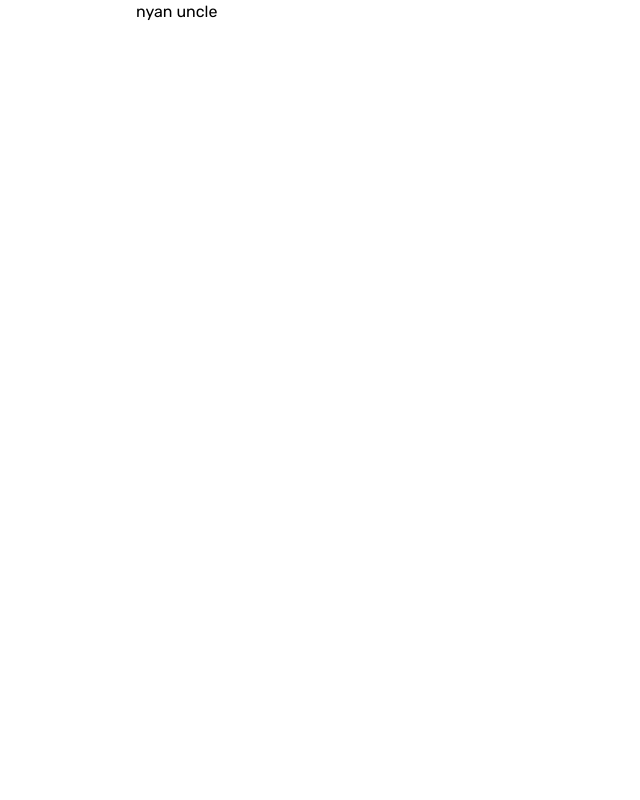
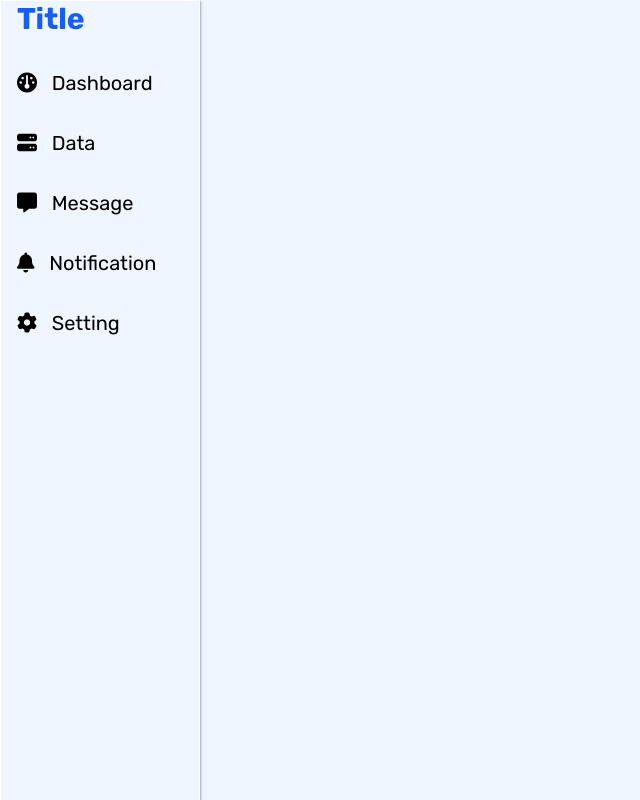
Before and after one commit to Sky28702/admin-panel, a Next.js app: page / in a window 1280 px wide. Shown: the top 800 px of the page, without its empty margins (0-640 px from the left). Built offline with nearby package versions, Linux system fonts and the light colour scheme.

Commit message:
Dashboard base construction

```diff
--- a/app/(dashboard)/page.js
+++ b/app/(dashboard)/page.js
@@ -2,9 +2,35 @@
 
 const Home = () => {
   return (
-    <div className=" max-w-[1024px] pl-2 pr-2 relative">
-      {/* <filename /> */}
-      <h1>nyan uncle</h1>
+    <div className="bg-blue-50 min-h-screen">
+      <section>
+        <div className=" flex flex-col [&>p]:hover:cursor-pointer [&>p]:hover:bg-blue-200 [&>p]:items-center [&>p]:w-50 border boder-none border-white h-full w-50 shadow shadow-slate-500">
+          <h1 className="text-blue-600 font-bold text-3xl pl-4">Title</h1>
+          <p className="pl-4 pt-2 font-normal text-xl mt-6">
+            <i className="fa-solid fa-gauge"></i> &nbsp; Dashboard
+          </p>
+
+          <p className="pl-4 pt-2 font-normal text-xl mt-6">
+            <i class="fa-solid fa-server"></i> &nbsp; Data
+          </p>
+
+          <p className="pl-4 pt-2 font-normal text-xl mt-6">
+            <i class="fa-solid fa-message"></i> &nbsp; Message
+          </p>
+
+          <p className="pl-4 pt-2 font-normal text-xl mt-6">
+            <i class="fa-solid fa-bell"></i> &nbsp; Notification
+          </p>
+
+          <p className="pl-4 pt-2 font-normal text-xl mt-6">
+            <i class="fa-solid fa-gear"></i> &nbsp; Setting
+          </p>
+
+          <p className="relative bottom-0 mt-140  p-4">
+            <i class="fa-solid fa-user"></i> &nbsp; Profile
+          </p>
+        </div>
+      </section>
     </div>
   );
 };
--- a/app/globals.css
+++ b/app/globals.css
@@ -9,6 +9,5 @@
 body {
   font-family: var(--font-rubik);
 
-  max-width: 1024px;
   margin: 0 auto;
 }
```
